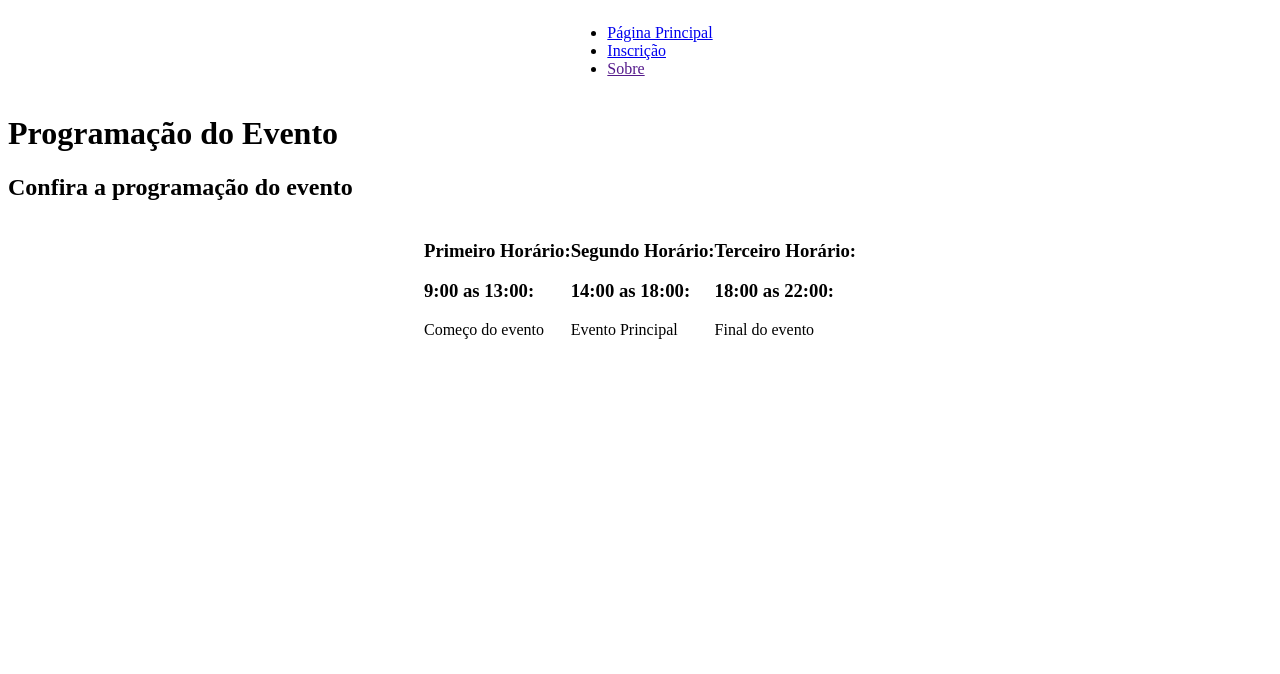
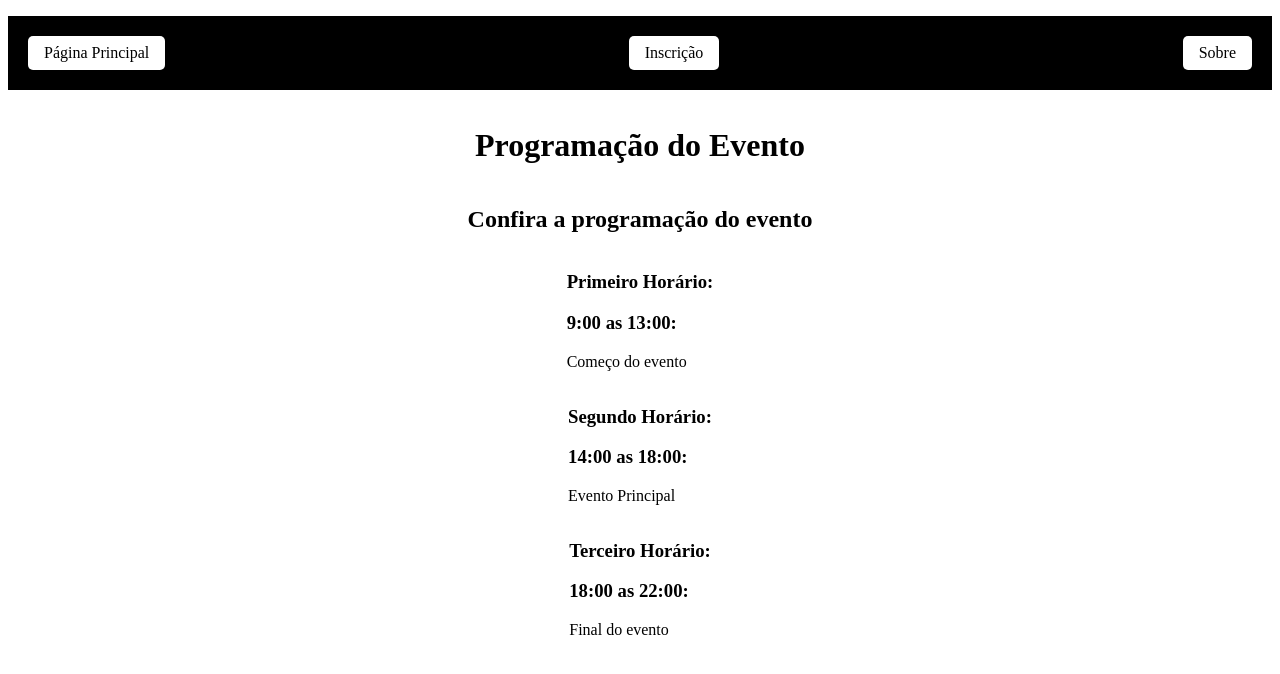
Before and after one commit to matheusmoyaoliveira/cp-02-frontend, a plain HTML site: page programacao.html in a window 1280 px wide. Drawn offline with Linux system fonts and the light colour scheme.

Commit message:
commitando todo conteudo feito para main

```diff
--- a/css/programacao.css
+++ b/css/programacao.css
@@ -1,11 +1,34 @@
-.nav-container {
+.nav-container ul {
+    flex-direction: row;
+    list-style: none;
+    gap: 25px;
     display: flex;
+    justify-content: space-between;
+    align-items: center;
+    padding: 20px;
+
+    background-color: black;
+}
+
+li, a{
+    background-color: white;
+    border-radius: 5px;
+    text-decoration: none;
+    padding: 8px;
+    color: black;
+}
+
+.header-container {
+    display: flex;
+    flex-direction: column;
+    justify-content: center;
     justify-content: center;
     align-items: center;
 }
 
 .container-section {
     display: flex;
+    flex-direction: column;
     justify-content: center;
     align-items: center;
 }
--- a/programacao.html
+++ b/programacao.html
@@ -17,7 +17,7 @@
         </ul>
     </nav>
 
-    <header>
+    <header class="header-container">
         <h1>Programação do Evento</h1>
         <h2>Confira a programação do evento</h2>
     </header>
```
Also changed, not shown: inscricao.html (+1 -1 lines), css/inscricao.css (renamed from inscricao.css).
